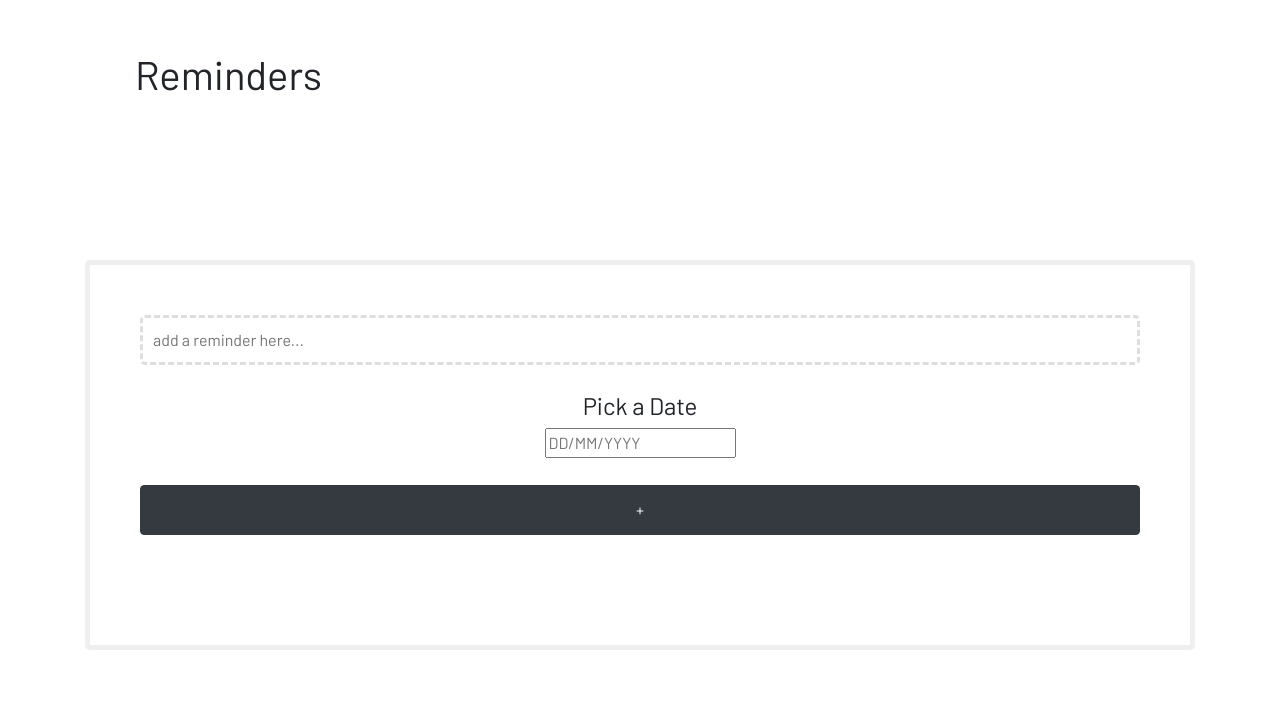
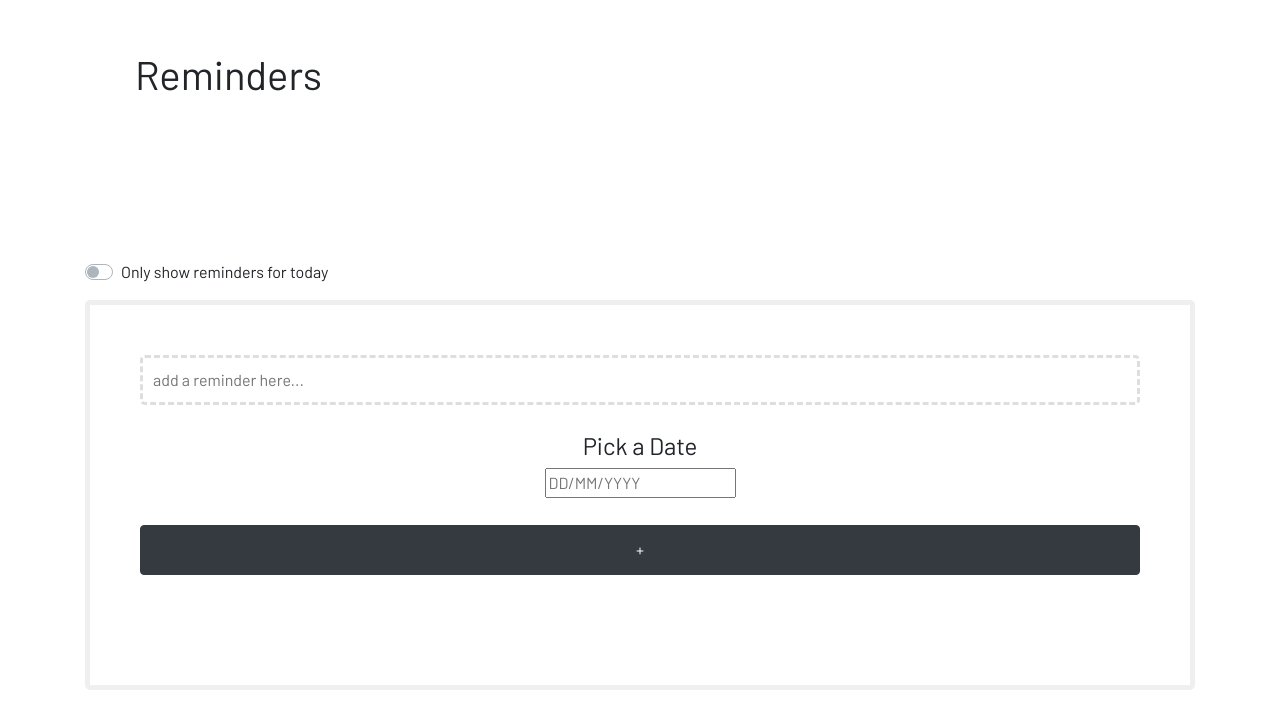
Before and after one commit to JDXue/Reminders, a React (Create React App) app: page / in a window 1280 px wide. Shown: the top 728 px of the page. Built offline with nearby package versions, Linux system fonts and the light colour scheme; a web font is replaced by a local one.

Commit message:
adding toggle for reminders today switch

```diff
--- a/src/components/AddReminderInput.js
+++ b/src/components/AddReminderInput.js
@@ -8,8 +8,9 @@ import { addToReminders, removeFromReminders } from '../redux'
 import './Reminders.css'
 
 
+
 function AddReminderInput(){
-    const remindersState  = useSelector(store => store.myReminders)
+    const remindersState  = useSelector(storeState => storeState.myReminders)
     const [newReminder, setNewReminder] = React.useState('')
     const [reminderDate, setReminderDate]= React.useState('')
     const dispatch = useDispatch()
@@ -53,6 +54,7 @@ function AddReminderInput(){
                 +
                 </Button>
 
+
         </div>
     )
 
--- a/src/components/CurrentReminders.js
+++ b/src/components/CurrentReminders.js
@@ -9,17 +9,22 @@ import { useDispatch, useSelector } from 'react-redux'
 import { addToReminders, removeFromReminders } from '../redux'
 import './Reminders.css'
 
+import ToggleReminders from './ToggleReminders'
+
 
 function CurrentReminders(){
-    const remindersState  = useSelector(store => store.myReminders)
+    const remindersState  = useSelector(storeState => storeState.myReminders)
+    const justRemindersToday = useSelector(storeState => storeState.onlyShowRemindersToday)
     const dispatch = useDispatch()
     console.log(remindersState)
+    console.log(justRemindersToday)
     return(
+        <div>
             <div className='reminders-container'>
                 {
                     remindersState.map((reminder, index) =>
                         <div className="reminder-box" key={index + reminder}>
-                        <p className='reminder'>{reminder[1].toLocaleDateString()} {reminder[0]} </p>
+                            <p className='reminder'>{reminder[1].toLocaleDateString('en-GB')} {reminder[0]} </p>
                             <Button
                                 id={index}
                                 className='delete-button'
@@ -34,6 +39,10 @@ function CurrentReminders(){
                     )
                 }
             </div>
+
+            <ToggleReminders/>
+
+        </div>
     )
 
 }
--- /dev/null
+++ b/src/components/ToggleReminders.js
@@ -0,0 +1,44 @@
+import React from 'react'
+
+import Button from 'react-bootstrap/Button';
+import Form from 'react-bootstrap/Form';
+import { useDispatch, useSelector } from 'react-redux'
+import { showingRemindersToday } from '../redux'
+
+
+function ToggleReminders(){
+    const showState = useSelector(storeState => storeState.onlyShowRemindersToday)
+    const dispatch = useDispatch()
+    console.log({showState})
+
+
+    const toggleProps = {
+        type:"switch",
+        label: 'Only show reminders for today',
+        onClick: () => {
+            console.log(showState)
+            if(showState == true){
+                dispatch(showingRemindersToday(false))
+            }
+            else dispatch(showingRemindersToday(true))
+        }
+    }
+
+    return(
+        <>
+            <Form>
+                <Form.Group controlId='showreminders' >
+                    {
+                        (showState == true)
+                        ?
+                        <Form.Check checked {...toggleProps}/>
+                        :
+                        <Form.Check {...toggleProps} />
+                    }
+                </Form.Group>
+            </Form>
+        </>
+    )
+}
+
+export default ToggleReminders
--- a/src/redux.js
+++ b/src/redux.js
@@ -1,7 +1,8 @@
 //everything is exported into the main app from this file
 
 export const initialState = {
-    myReminders:[]
+    myReminders:[],
+    onlyShowRemindersToday: false
 }
 
 export const reducer = (state = initialState, action) => {
@@ -16,6 +17,12 @@ export const reducer = (state = initialState, action) => {
             return{
                 ...state,
                 myReminders: ([...state.myReminders.slice(0, action.payload), ...state.myReminders.slice(action.payload+1)])
+            }
+        case 'ONLY_SHOW_REMINDERS_TODAY':
+            console.log({action})
+            return{
+                ...state,
+                onlyShowRemindersToday: action.payload
             }
         default: return state
     }
@@ -34,3 +41,11 @@ export const removeFromReminders = (reminderIndex) => {
         payload: reminderIndex
     }
 }
+
+export const showingRemindersToday = (option) => {
+    console.log(option)
+    return {
+        type: 'ONLY_SHOW_REMINDERS_TODAY',
+        payload: option
+    }
+}
```
Lines whose indentation alone changed are shown as unchanged.
